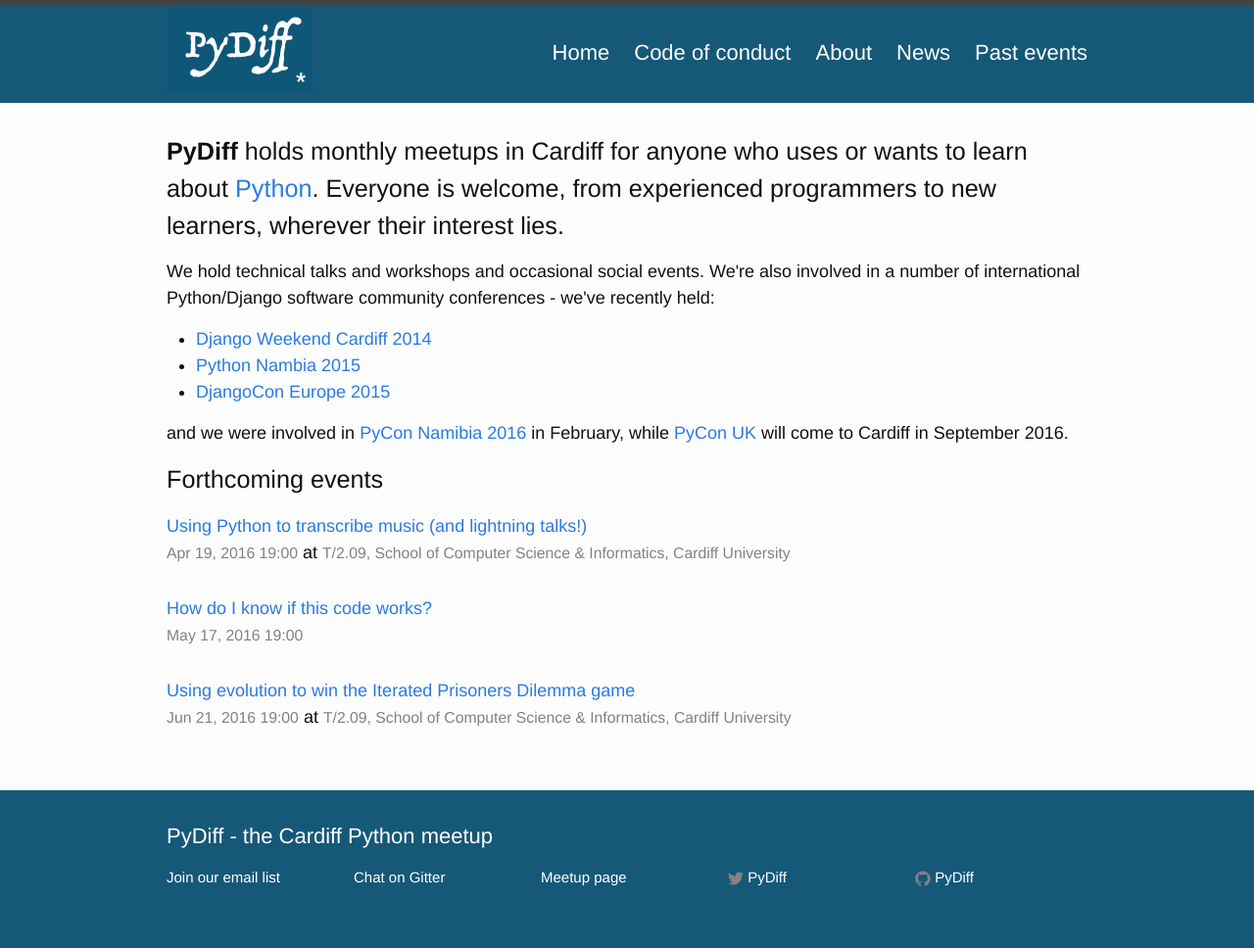
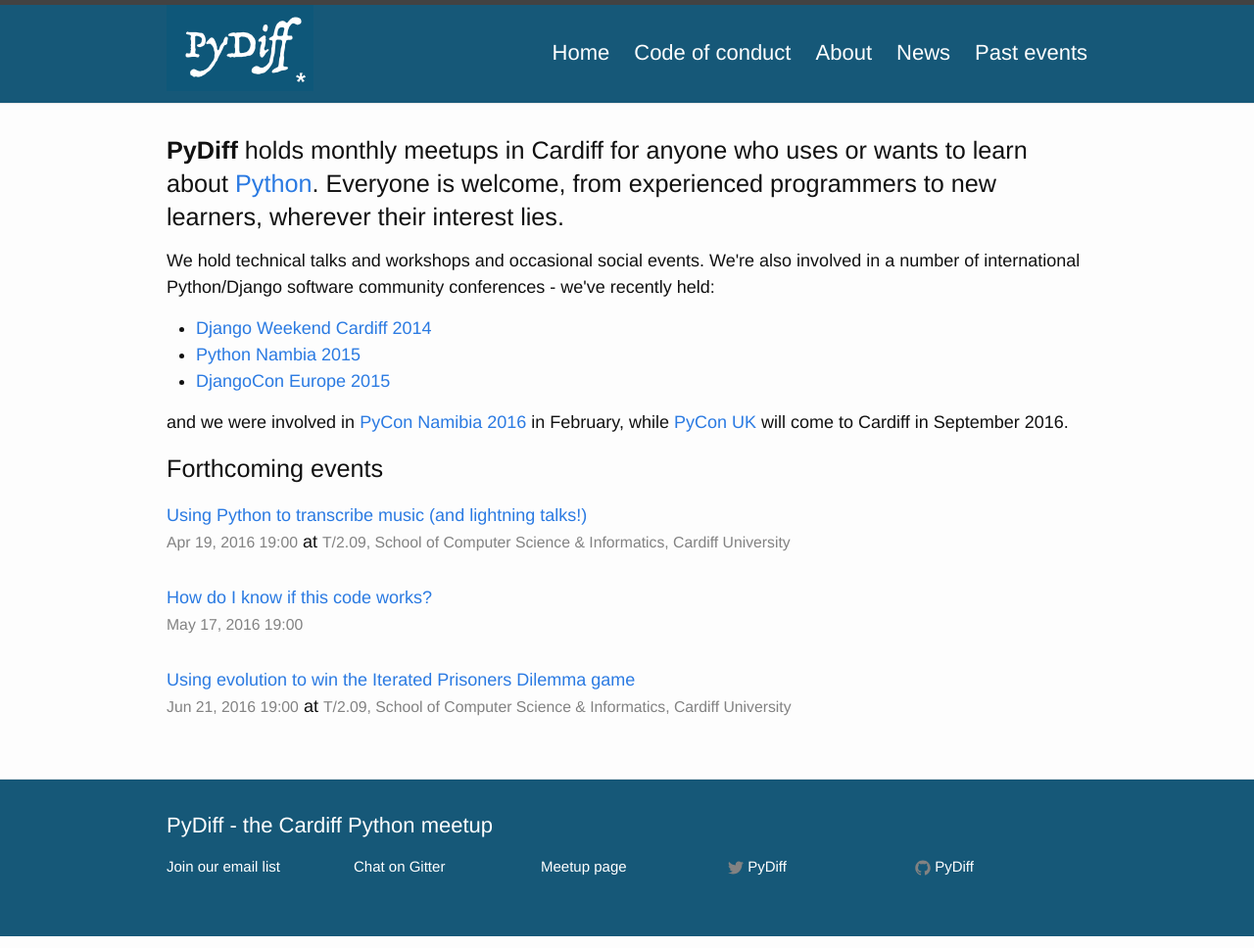
Before and after one commit to PyDiff/PyDiff.github.io, a Jekyll site: the page built from index.html, in a window 1280 px wide. Shown: the whole page at 98% size. Built offline with Jekyll 4.4.1, drawn with Linux system fonts in a browser that asks for light colours.

Commit message:
minor line height tweak

```diff
--- a/_sass/_layout.scss
+++ b/_sass/_layout.scss
@@ -176,6 +176,7 @@
 
 .intro {
     font-size: $base-font-size * 1.4;
+    line-height: $base-line-height * 0.9;
 }
 
 /**
```
